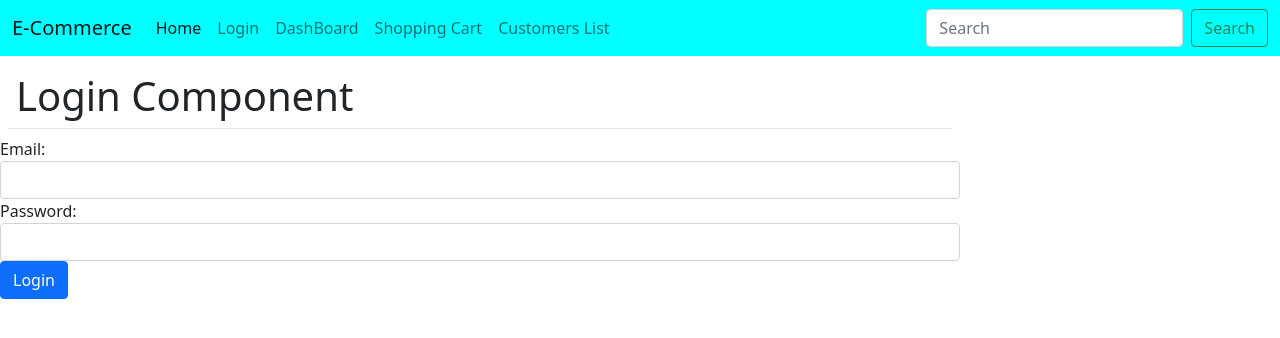
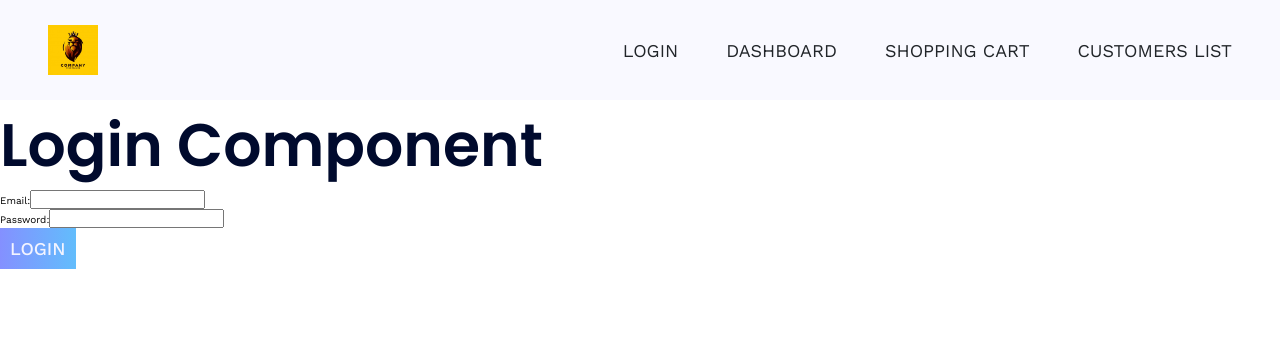
Before and after one commit to SaiRaju27/React-Commerce, a React (Create React App) app in the folder my-first-app/: page / in a window 1280 px wide. Shown: the top 338 px of the page. Built offline with nearby package versions, Linux system fonts and the light colour scheme.

Commit message:
added styles

```diff
--- a/my-first-app/src/Login.jsx
+++ b/my-first-app/src/Login.jsx
@@ -1,5 +1,5 @@
 import React, { Component } from 'react';
-
+import "./index.css"
 
 export default class Loginb extends Component {
     constructor() {
--- a/my-first-app/src/NavBar.jsx
+++ b/my-first-app/src/NavBar.jsx
@@ -1,41 +1,32 @@
 import React, { Component } from "react";
 import "./index.css";
+import pic from './logo.jpg';
 import { Link } from 'react-router-dom';
 export class NavBar extends Component {
     render() {
         return (
             <>
-                <nav className="navbar navbar-expand-lg navbar-light bg-light navbar-style">
-                    <div className="container-fluid">
-                        <a className="navbar-brand" href="/#">E-Commerce</a>
-                        <button className="navbar-toggler" type="button" data-bs-toggle="collapse" data-bs-target="#navbarSupportedContent" aria-controls="navbarSupportedContent" aria-expanded="false" aria-label="Toggle navigation">
-                            <span className="navbar-toggler-icon"></span>
-                        </button>
-                        <div className="collapse navbar-collapse" id="navbarSupportedContent">
-                            <ul className="navbar-nav me-auto mb-2 mb-lg-0">
-                                <li className="nav-item">
-                                    <a className="nav-link active" aria-current="page" href="/#">Home</a>
+                <header className="header">
+                    <img src={pic} alt="main pic" className="logo" />
+                    <nav className="navbar">
+                        <ul className="navbar-lists">
+                            <li>
+                                <Link to="/" className="navbar-link home-link" >Login</Link>
                             </li>
-                                <li className="nav-item">
-                                    <Link to="/" className="nav-link" >Login</Link>
+                            <li>
+                                <Link to="/dashboard" className="navbar-link about-link" >DashBoard</Link>
                             </li>
-                                <li className="nav-item">
-                                    <Link to="/dashboard" className="nav-link" >DashBoard</Link>
+                            <li>
+                                <Link to="/cart" className="navbar-link services-link" >Shopping Cart</Link>
                             </li>
-                                <li className="nav-item">
-                                    <Link to="/cart" className="nav-link" >Shopping Cart</Link>
-                                </li>
-                                <li className="nav-item">
-                                    <Link to="/customers" className="nav-link" >Customers List</Link>
+                            <li>
+                                <Link to="/customers" className="navbar-link portofolio-link" >Customers List</Link>
                             </li>
                         </ul>
-                            <form className="d-flex">
-                                <input className="form-control me-2" type="search" placeholder="Search" aria-label="Search" />
-                                <button className="btn btn-outline-success" type="submit">Search</button>
-                            </form>
-                        </div>
-                    </div>
+
                     </nav>
+                </header>
+
 
             </>
         )
--- a/my-first-app/src/Product.jsx
+++ b/my-first-app/src/Product.jsx
@@ -25,13 +25,21 @@ export default class Product extends Component {
         // console.log(this.props);
         return (
             <>
-                <div className="col-lg-6">
-                    <div className="card text-muted" style={{ width: '18rem' }}>#{this.state.products.id}
+
+                <div className=" text-muted" style={{ width: '18rem' }}>#{this.state.products.id}
                     <span className="pull-right hand-icon" onClick={() => { this.props.onDelete(this.state.products) }}>
                         Delete <i className="fa fa-times"></i>
                     </span>
 
-                        <img src={this.state.products.photo} className="card-img-top" alt="..." widht="150px" height="250px" />
+
+                    <div className="img-overlay p-btn--1">
+                        <img src={this.state.products.photo} className="card" alt="..." width="350px" height="250px" />
+                        <div className="overlay">
+                            <a href="/#" class="common-heading">Project 1</a>
+
+                        </div>
+                    </div>
+
                     <div className=" card m-2 card-body">
                         <h5 className="card-title"> {this.state.products.productName}</h5>
                         <p className="card-text">Some quick example text to build on the card title and make up the bulk of the card's content.</p>
@@ -41,16 +49,20 @@ export default class Product extends Component {
                     <div className="card-footer">
                         <div className="float-left">
                             <div className="btn-group">
-                                    <button className="btn btn-outline-success" onClick={() => { this.props.onIncrement(this.state.products, 5) }}>+</button>
-                                    <button className="btn btn-outline-success" onClick={() => { this.props.onDecrement(this.state.products, 0) }}>-</button>
+                                <button className="btn p-btn" onClick={() => { this.props.onIncrement(this.state.products, 5) }}>+</button>
+                                {' '}
+                                {' '}
+                                <button className="btn p-btn" onClick={() => { this.props.onDecrement(this.state.products, 0) }}>-</button>
                             </div>
                         </div>
+                        {' '}
+                        {' '}
                         <div className="float-right">{this.props.children}</div>
                     </div>
                 </div>
                 {/* card body ends here */}
 
-                </div>
+
 
             </>
         )
--- a/my-first-app/src/ShoppingCart.jsx
+++ b/my-first-app/src/ShoppingCart.jsx
@@ -102,17 +102,18 @@ export default class ShoppingCart extends Component {
         console.log("render method executed");
         return (
             <>
-                <div className="container-fluid">
+
                 <h1>Shopping Cart</h1>
-                    <div className="row">
+                <div className="container grid grid-three-column portofolio-images">
                     {this.state.products.map((prod) => {
-                            // return <Product key={prod.id} id={prod.id} productName={prod.productName} price={prod.price} quantity={prod.quantity} photo={prod.photo} onIncrement={this.handleIncrement} onDecrement={this.handleDecrement}>
                         return <Product key={prod.id} prods={prod} onIncrement={this.handleIncrement} onDecrement={this.handleDecrement} onDelete={this.handleDelete}>
+                            {/* return <Product key={prod.id} id={prod.id} productName={prod.productName} price={prod.price} quantity={prod.quantity} photo={prod.photo} onIncrement={this.handleIncrement} onDecrement={this.handleDecrement}> */}
+
                             <button className="btn btn-primary">Buy Product</button>
                         </Product>
                     })}
                 </div>
-                </div>
+
 
 
             </>
--- a/my-first-app/src/index.css
+++ b/my-first-app/src/index.css
@@ -1,11 +1,196 @@
-.highlight {
-    background-color: aqua;
+@import url('https://fonts.googleapis.com/css2?family=Poppins:wght@400;600;700;800&family=Work+Sans:wght@400;500&display=swap');
+
+
+
+
+* {
+    margin: 0;
+    padding: 0;
+    box-sizing: border-box;
+    /*font-family: 'Poppins', sans-serif;*/
+    font-family: 'Work Sans', sans-serif;
+
 }
 
-.navbar-style {
-    background-color: aqua !important;
+/*if anything is repitative the we use root so that if we change once entire application colors aor whatever will be changed*/
+
+:root {
+    --heading: rgb(0 10 45);
+    --para: #777777;
+    --para-tint: #e4e4e4;
+    --white: #ffffff;
+    --black: #212529;
+    --helper: #8490ff;
+    --helper-tint: #f3f4ff;
+    --bg: rgb(249 249 255);
+    --gradient: linear-gradient(0deg, rgb(132 144 255) rgb(98 189 252) 100%);
+    --gradientSupport: -webkit-linear-gradient(0deg, rgb(132 144 255) 0%, rgb(98 189 252) 100%);
+    --shadow: 0px 0px 20px 0px rgb(132 144 255 / 20%);
+    --shadowSupport: 0px 20px 20px 0px rgb(132 144 255 / 30%)
 }
 
-.hand-icon {
-    cursor: pointer
+.header .logo {
+    height: 50px;
+    width: 50px;
 }
+
+
+html {
+    font-size: 62.5%;
+}
+
+h1,
+h2,
+h3,
+h4 {
+    font-family: 'Poppins', sans-serif;
+}
+
+h1 {
+    color: var(--heading);
+    font-size: 6rem;
+    font-weight: 600;
+}
+
+h3 {
+    font-size: 1.8rem;
+    font-weight: 400;
+
+}
+
+p {
+    color: var(--para);
+    line-height: 1.6;
+    font-size: 1.7rem;
+}
+
+a {
+    text-decoration: none;
+}
+
+li {
+    list-style: none;
+}
+
+/* Header Section Start */
+
+.header {
+    padding: 0 4.8rem;
+    height: 10rem;
+    background-color: var(--bg);
+    display: flex;
+    justify-content: space-between;
+    align-items: center;
+}
+
+.navbar-lists {
+    display: flex;
+    gap: 4.8rem;
+}
+
+.navbar-link:link,
+.navbar-link:visited {
+    display: inline-block;
+    text-decoration: none;
+    font-size: 1.8rem;
+    text-transform: uppercase;
+    color: var(--black);
+    transition: color 0.3s linear;
+
+}
+
+.navbar-link:hover,
+.navbar-link:active {
+    color: var(--helper);
+}
+
+.img-overlay {
+    position: relative;
+    overflow: hidden;
+}
+
+.img-overlay .overlay {
+    position: absolute;
+    top: 0;
+    left: 0;
+    width: 100%;
+    height: 100%;
+    background: var(--gradientSupport);
+    display: flex;
+    justify-content: center;
+    align-items: center;
+    transform: translateY(100%);
+    transition: all 0.3s ease;
+    border-radius: 7px;
+}
+
+.img-overlay .common-heading {
+    margin: 0;
+    color: var(--white);
+    text-decoration: none;
+}
+
+.img-overlay:hover>.overlay {
+    transform: translateY(0);
+    opacity: 0.8;
+    cursor: pointer;
+}
+
+/* ==========================gfv
+Resuable section code
+========================== */
+
+.section {
+    padding: 9rem 0;
+}
+
+.container {
+    max-width: 130rem;
+    margin: 0 auto;
+}
+
+.grid {
+    display: grid;
+    gap: 9rem;
+}
+
+.grid-two-column {
+    grid-template-columns: 1fr 1fr;
+    /* grid-template-columns: repeat(2,1fr); repeat two columns with equal space */
+}
+
+.grid-three-column {
+    /* grid-template-columns: 1fr 1fr 1fr; */
+    grid-template-columns: repeat(3, 1fr);
+}
+
+.grid-four-column {
+    grid-template-columns: 1fr 1fr 1fr 1fr;
+    /* grid-template-columns: repeat(2,1fr); repeat two columns with equal space */
+}
+
+.btn {
+    background: var(--gradientSupport);
+    padding: 1rem 1rem;
+    border: none;
+    color: var(--helper-tint);
+    display: inline-block;
+    text-transform: uppercase;
+    font-size: 1.8rem;
+    font-weight: 500;
+    cursor: pointer;
+    transition: all 0.3s ease;
+    -webkit-transition: all 0.3s ease 0s;
+    -moz-transition: all 0.3s ease 0s;
+    -o-transition: all 0.3s ease 0s;
+}
+
+.btn:hover,
+.btn:active {
+    box-shadow: var(--shadowSupport);
+}
+
+.card {
+
+    border-radius: 5px;
+}
```
Also changed, not shown: my-first-app/src/index.js (+5 -5 lines), my-first-app/src/logo.jpg (added). Lines whose indentation alone changed are shown as unchanged.
